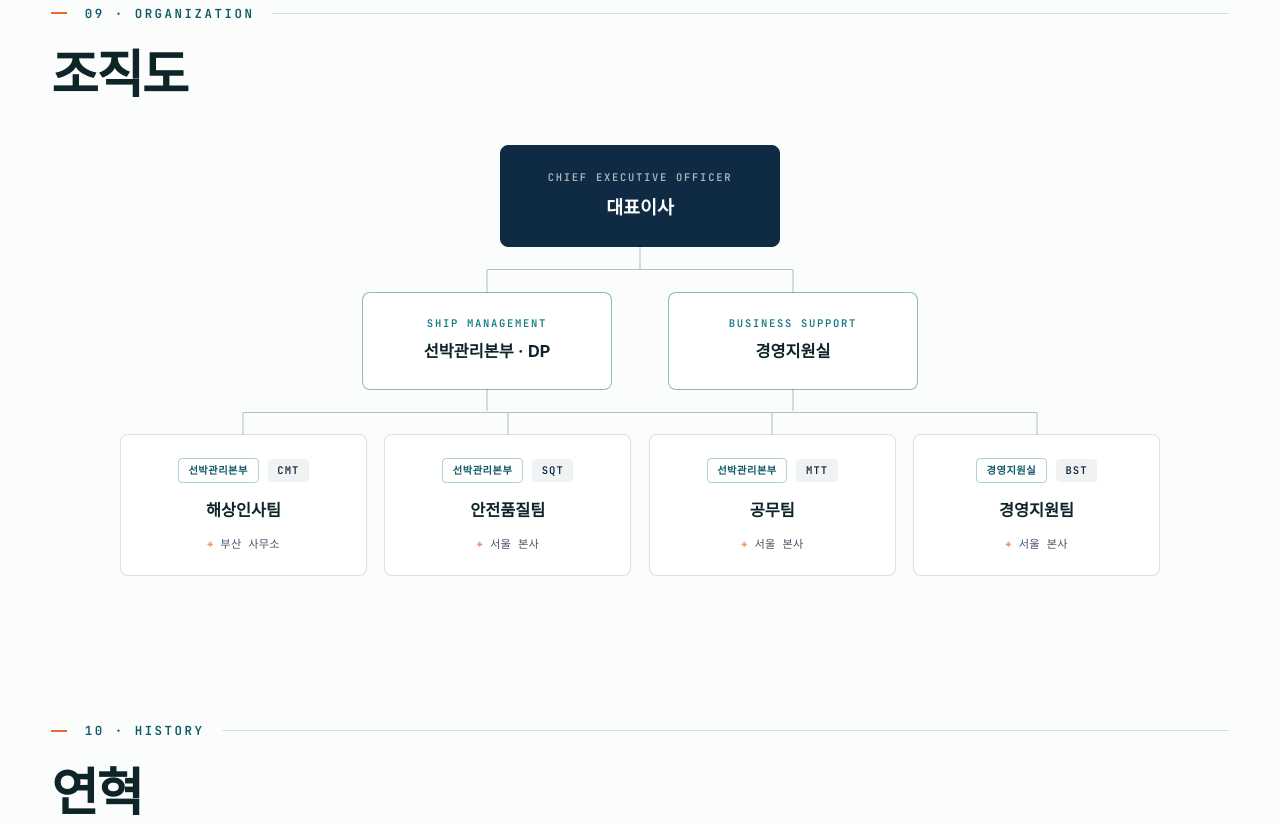
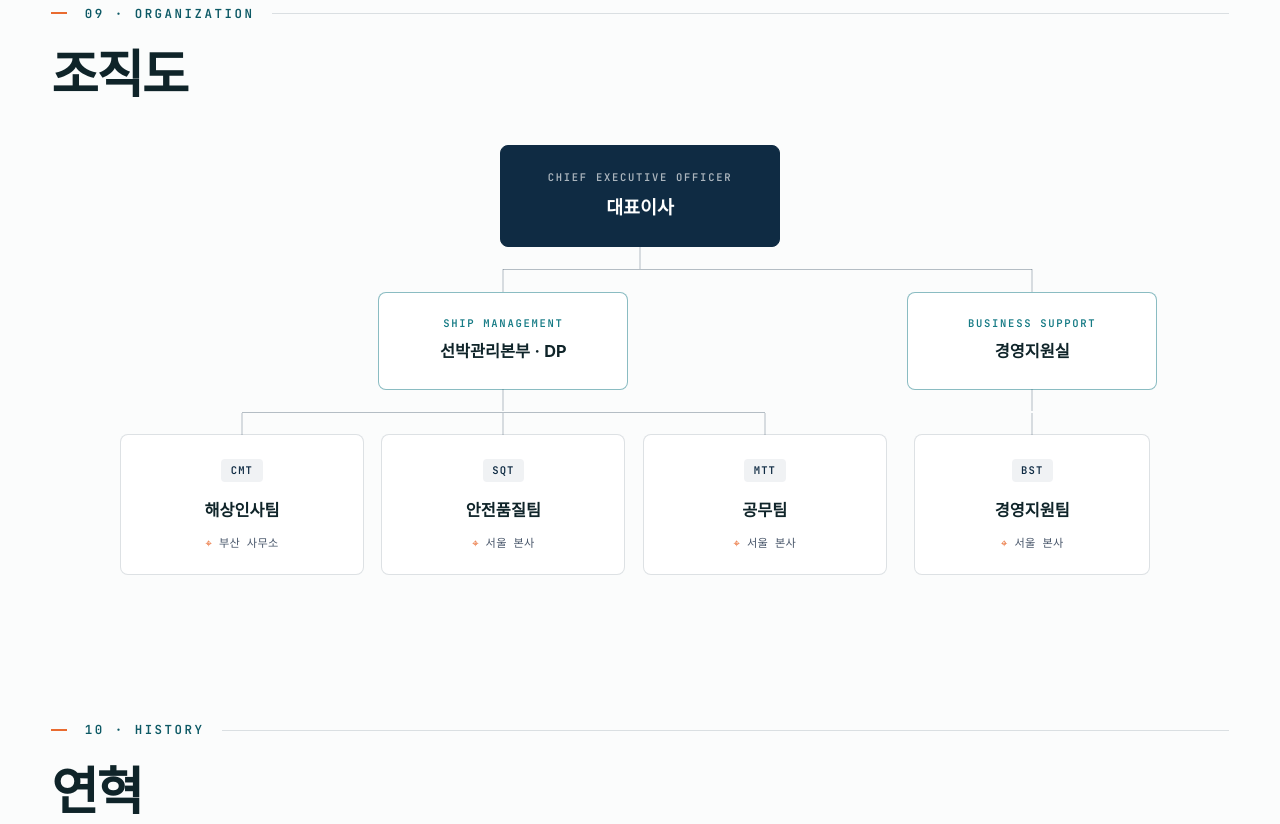
Before and after one commit to yeonjeman0-crypto/yeonjeman0-crypto.github.io, a plain HTML site: page index.html in a window 1280 px wide. Shown: the part 9747-10571 px from the top of the page. Drawn offline with Linux system fonts and the light colour scheme; a web font is replaced by a local one.

Commit message:
deploy: org chart branch structure fix (source master)

```diff
--- a/css/style.css
+++ b/css/style.css
@@ -1665,25 +1665,36 @@ body.lang-en .hero__title span { white-space: normal; }
     height: 1.4rem;
     background: var(--org-line);
 }
-.org__row--divisions {
-    gap: 3.5rem;
+/* 본부별 가지 분기 — SMD(3팀) / BSD(1팀), 컬럼폭·연결선 오프셋은 JS 인라인 계산 */
+.org__branches {
+    position: relative;
+    display: grid;
+    gap: 1.1rem;
+    width: 100%;
+    max-width: 1040px;
+    margin: 0 auto;
     padding-top: 1.4rem;
-    padding-bottom: 1.4rem;
-    width: fit-content;
-    margin: 0 auto;
-}
-/* 가로선 — 두 본부 박스(고정폭 250px)의 정확한 중심을 연결 */
-.org__row--divisions::before {
+    align-items: start;
+}
+/* CEO 가로선 — 두 본부(가지) 중심 연결 */
+.org__branches::before {
     content: '';
     position: absolute;
     top: 0;
-    left: calc((100% - 3.5rem) / 4);
-    right: calc((100% - 3.5rem) / 4);
+    left: var(--line-l, 25%);
+    right: var(--line-r, 25%);
     height: 1px;
     background: var(--org-line);
 }
-/* 본부 위 스텁 — 가로선에서 박스 상단까지 */
-.org__box--division::before {
+.org__branch {
+    position: relative;
+    display: flex;
+    flex-direction: column;
+    align-items: center;
+    width: 100%;
+}
+/* 가로선 → 본부 박스 스텁 */
+.org__branch::before {
     content: '';
     position: absolute;
     top: -1.4rem;
@@ -1693,7 +1704,8 @@ body.lang-en .hero__title span { white-space: normal; }
     height: 1.4rem;
     background: var(--org-line);
 }
-/* 본부 아래 스텁 — 박스 하단에서 팀 레일까지 */
+.org__box--division { width: min(250px, 100%); min-width: 0; max-width: none; }
+/* 본부 → 소속 팀 스텁 */
 .org__box--division::after {
     content: '';
     position: absolute;
@@ -1704,26 +1716,24 @@ body.lang-en .hero__title span { white-space: normal; }
     height: 1.4rem;
     background: var(--org-line);
 }
-.org__row--teams {
+.org__teams {
+    position: relative;
     display: grid;
-    grid-template-columns: repeat(4, 1fr);
     gap: 1.1rem;
     width: 100%;
-    max-width: 1040px;
-    margin: 0 auto;
-    position: relative;
-    padding-top: 1.4rem;
-}
-/* 팀 레일 — 균등 4컬럼(1fr)의 첫/끝 셀 중심을 정확히 연결 */
-.org__row--teams::before {
+    padding-top: 2.8rem;
+}
+/* 팀 레일 — 소속 팀이 2개 이상일 때만, 첫/끝 팀 중심 연결 */
+.org__teams::before {
     content: '';
     position: absolute;
-    top: 0;
-    left: calc((100% - 3.3rem) / 8);
-    right: calc((100% - 3.3rem) / 8);
+    top: 1.4rem;
+    left: var(--rail-inset, 16.7%);
+    right: var(--rail-inset, 16.7%);
     height: 1px;
     background: var(--org-line);
 }
+.org__teams[data-teams="1"]::before { display: none; }
 .org__box--team::before {
     content: '';
     position: absolute;
@@ -2531,17 +2541,17 @@ body.lang-en .hero__title span { white-space: normal; }
     .mailpick { grid-template-columns: 1fr; }
     .stats-dark__grid { grid-template-columns: 1fr; border-bottom: 0; }
     .stats-dark__card { border-left: 0; padding-left: 0.2rem; border-bottom: 1px solid rgba(255, 255, 255, 0.14); }
-    .org__row--teams { grid-template-columns: repeat(2, 1fr); padding-top: 0; }
-    .org__row--divisions { gap: 1.2rem; }
-    .org__row--divisions::before { display: none; }
-    .org__box--division::before,
+    /* 조직도 — 가지 세로 스택, 연결선 숨김 */
+    .org__branches { grid-template-columns: 1fr !important; gap: 1.8rem; padding-top: 0.6rem; }
+    .org__branches::before,
+    .org__branch::before,
     .org__box--division::after,
-    .org__row--teams::before,
+    .org__teams::before,
     .org__box--team::before { display: none; }
     .org__row--ceo::after { display: none; }
     .org__row--ceo { padding-bottom: 1.2rem; }
-    .org__row--divisions { padding-top: 0; padding-bottom: 1.2rem; width: 100%; }
-    .org__box--division { width: auto; min-width: 210px; }
+    .org__teams { grid-template-columns: repeat(2, 1fr) !important; justify-content: stretch !important; padding-top: 0.9rem; }
+    .org__box--division { width: 100%; }
 }
 
 @media (min-width: 641px) and (max-width: 1000px) {
@@ -2608,7 +2618,7 @@ body.lang-en .hero__title span { white-space: normal; }
     .kpi__card:first-child { border-top: 0; }
     .kpi__idx { margin-bottom: 0.7rem; }
 
-    .org__row--teams { grid-template-columns: 1fr; }
+    .org__teams { grid-template-columns: 1fr !important; }
     .org__box { width: 100%; max-width: none; }
 
     .back-top { right: 0.9rem; bottom: 0.9rem; width: 42px; height: 42px; }
--- a/index.html
+++ b/index.html
@@ -65,7 +65,7 @@
     <link rel="preconnect" href="https://fonts.gstatic.com" crossorigin>
     <link rel="stylesheet" as="style" crossorigin href="https://cdn.jsdelivr.net/gh/orioncactus/pretendard@v1.3.9/dist/web/variable/pretendardvariable-dynamic-subset.min.css">
     <link href="https://fonts.googleapis.com/css2?family=JetBrains+Mono:wght@400;500;600;700&display=swap" rel="stylesheet">
-    <link rel="stylesheet" href="css/style.css?v=20260711b">
+    <link rel="stylesheet" href="css/style.css?v=20260711c">
     <style>
         /* 인라인 로딩 — 외부 CSS 의존 없음 */
         #loading { position: fixed; inset: 0; z-index: 9999; background: linear-gradient(135deg,#0F2B43,#0D5965,#167B85); display: flex; flex-direction: column; align-items: center; justify-content: center; gap: 1.5rem; transition: opacity .5s ease, visibility .5s ease; }
@@ -754,10 +754,10 @@
         <svg class="i" viewBox="0 0 24 24" fill="none" stroke="currentColor" stroke-width="1.6" stroke-linecap="round" stroke-linejoin="round" aria-hidden="true"><path d="m6 14.5 6-6 6 6"/></svg>
     </button>
 
-    <script src="js/icons.js?v=20260711b"></script>
-    <script src="js/i18n.js?v=20260711b"></script>
-    <script src="js/data.js?v=20260711b"></script>
-    <script src="js/api.js?v=20260711b"></script>
-    <script src="js/main.js?v=20260711b"></script>
+    <script src="js/icons.js?v=20260711c"></script>
+    <script src="js/i18n.js?v=20260711c"></script>
+    <script src="js/data.js?v=20260711c"></script>
+    <script src="js/api.js?v=20260711c"></script>
+    <script src="js/main.js?v=20260711c"></script>
 </body>
 </html>
--- a/js/main.js
+++ b/js/main.js
@@ -217,11 +217,40 @@ function renderOrg() {
     const root = document.getElementById('orgChart');
     // h4 (eyebrow) — 항상 영문 고정 (디자인: 작은 대문자 태그)
     const divLabelEn = { smd: 'Ship Management', bsd: 'Business Support' };
-    // 팀 박스의 부서 태그 — 현재 언어로
-    const divLabel = {
-        smd: { ko: '선박관리본부', en: 'Ship Mgmt' },
-        bsd: { ko: '경영지원실',   en: 'Biz Support' }
-    };
+
+    // 본부별 소속 팀으로 가지 분기 (SMD 3팀 / BSD 1팀)
+    const GAP = 1.1; // rem — CSS 그리드 gap과 일치해야 함
+    const branches = state.org.divisions.map(d => ({
+        div: d,
+        teams: state.org.teams.filter(t => t.division === d.id)
+    }));
+    const totalFr = branches.reduce((a, b) => a + Math.max(b.teams.length, 1), 0);
+    const frs = branches.map(b => Math.max(b.teams.length, 1));
+    // CEO 가로선 — 첫/끝 가지(본부) 중심을 정확히 연결
+    const lineL = `calc((100% - ${GAP * (branches.length - 1)}rem) * ${(frs[0] / 2 / totalFr).toFixed(4)})`;
+    const lineR = `calc((100% - ${GAP * (branches.length - 1)}rem) * ${(frs[frs.length - 1] / 2 / totalFr).toFixed(4)})`;
+
+    const branchHtml = branches.map(b => {
+        const n = b.teams.length;
+        const teamsStyle = n > 1
+            ? `grid-template-columns:repeat(${n},1fr);--rail-inset:calc((100% - ${((n - 1) * GAP).toFixed(1)}rem) / ${2 * n})`
+            : `grid-template-columns:minmax(0,236px);justify-content:center`;
+        return `
+        <div class="org__branch">
+            <div class="org__box org__box--division">
+                <h4>${divLabelEn[b.div.id]}</h4>
+                <p>${L(b.div.name)}</p>
+            </div>
+            <div class="org__teams" data-teams="${n}" style="${teamsStyle}">
+                ${b.teams.map(t => `
+                <div class="org__box org__box--team">
+                    <span class="org__code">${t.id}</span>
+                    <p>${L(t.name)}</p>
+                    <span class="org__loc">${L(t.location)}</span>
+                </div>`).join('')}
+            </div>
+        </div>`;
+    }).join('');
 
     root.innerHTML = `
         <div class="org__row org__row--ceo">
@@ -230,23 +259,8 @@ function renderOrg() {
                 <p>${L(state.org.ceo.title)}</p>
             </div>
         </div>
-        <div class="org__row org__row--divisions">
-            ${state.org.divisions.map(d => `
-                <div class="org__box org__box--division">
-                    <h4>${divLabelEn[d.id]}</h4>
-                    <p>${L(d.name)}</p>
-                </div>
-            `).join('')}
-        </div>
-        <div class="org__row org__row--teams">
-            ${state.org.teams.map(t => `
-                <div class="org__box org__box--team">
-                    <span class="org__division-tag">${L(divLabel[t.division])}</span>
-                    <span class="org__code">${t.id}</span>
-                    <p>${L(t.name)}</p>
-                    <span class="org__loc">${L(t.location)}</span>
-                </div>
-            `).join('')}
+        <div class="org__branches" style="grid-template-columns:${frs.map(f => f + 'fr').join(' ')};--line-l:${lineL};--line-r:${lineR}">
+            ${branchHtml}
         </div>
     `;
 }
```
